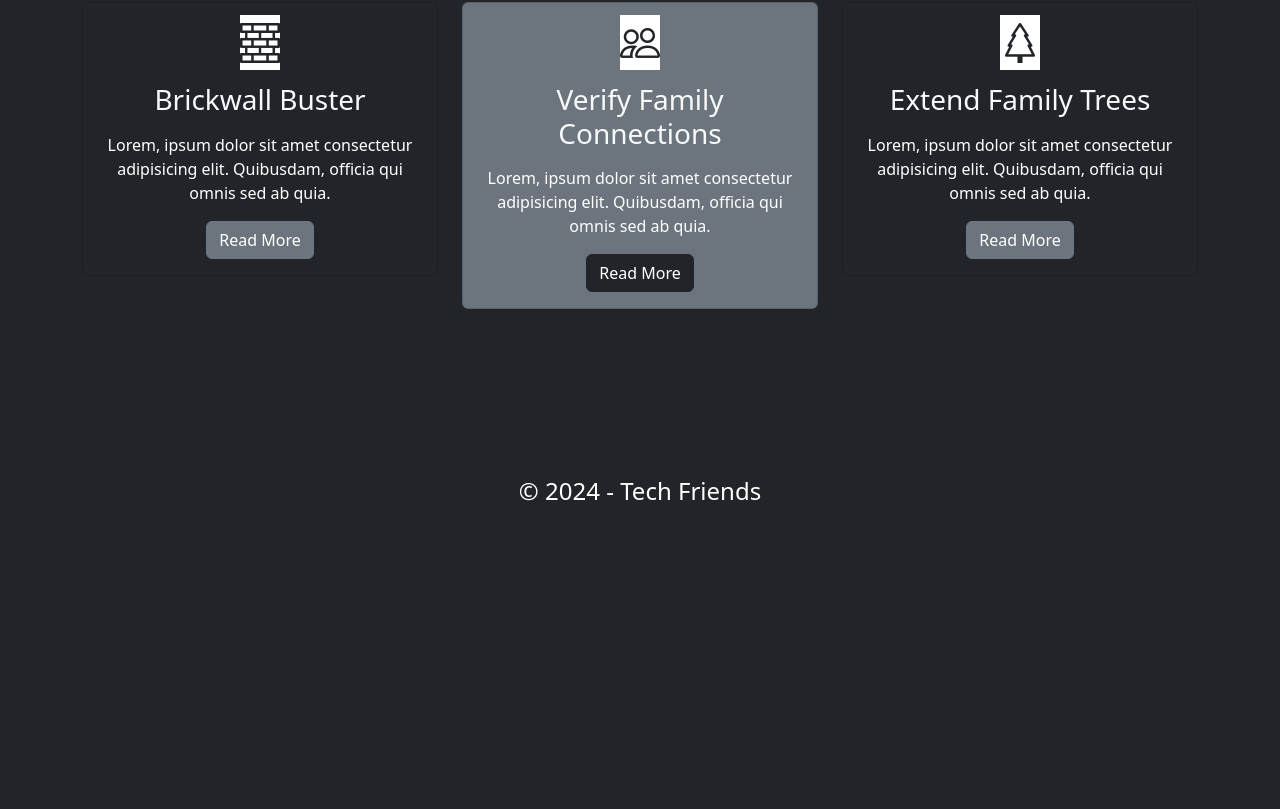
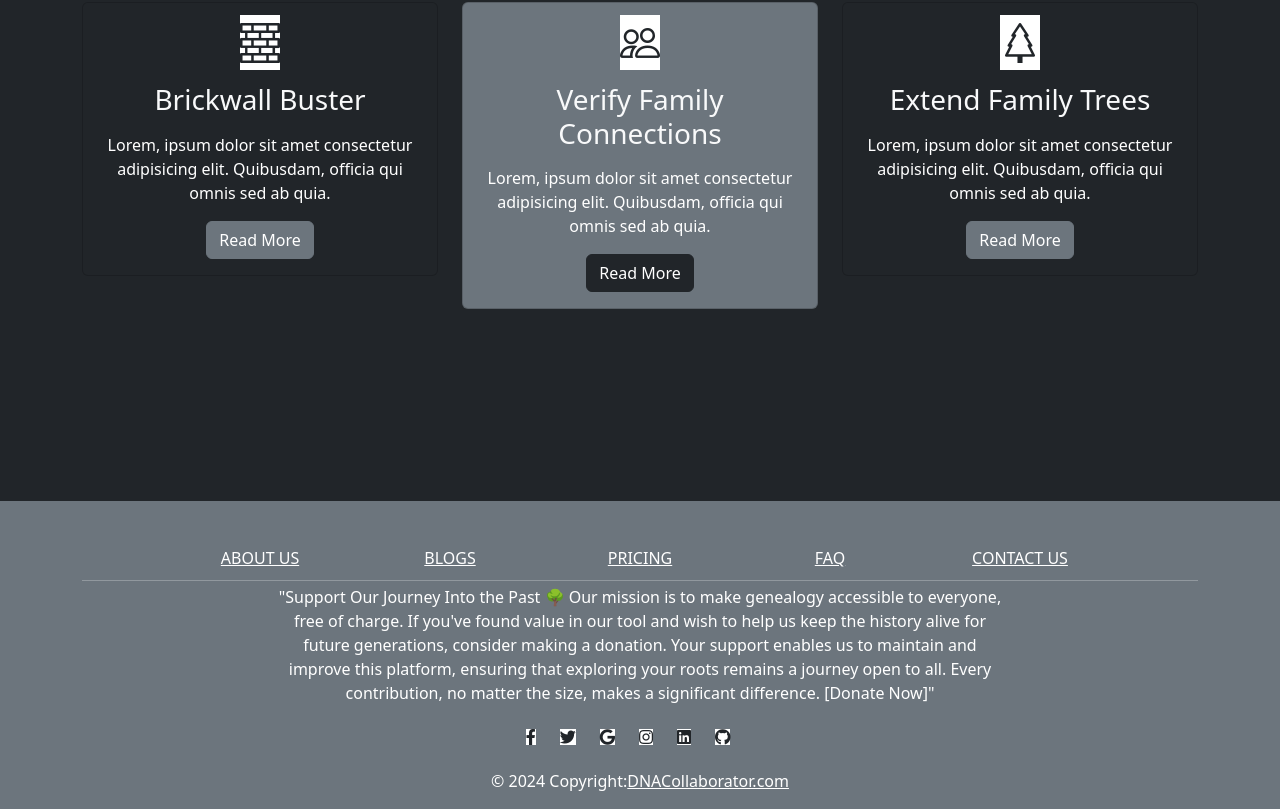
Before and after one commit to RobertWright0830/Proj3-DNACollaborator, a React (Vite) app in the folder client/: page / in a window 1280 px wide. Shown: the part 959-1768 px from the top of the page. Before the commit the page ends 1537 px from the top, so only its background shows below. Built offline with nearby package versions, Linux system fonts and the light colour scheme.

Commit message:
added footer

```diff
--- a/client/src/components/Footer/index.jsx
+++ b/client/src/components/Footer/index.jsx
@@ -1,22 +1,127 @@
-import { useLocation, useNavigate } from 'react-router-dom';
+import { useLocation, useNavigate } from "react-router-dom";
 
 const Footer = () => {
   const location = useLocation();
   const navigate = useNavigate();
   return (
-    <footer className="w-100 mt-auto text-dark p-4">
-      <div className="container text-center mb-5">
-        {location.pathname !== '/' && (
-          <button
-            className="btn btn-dark mb-3"
-            onClick={() => navigate(-1)}
-          >
-            &larr; Go Back
-          </button>
-        )}
-        <h4>&copy; {new Date().getFullYear()} - Tech Friends</h4>
-      </div>
-    </footer>
+    <div>
+      <footer className="text-center text-white bg-secondary">
+        {/* <!-- Grid container --> */}
+        <div className="container">
+          {/* <!-- Section: Links --> */}
+          <section className="mt-5">
+            {/* <!-- Grid row--> */}
+            <div className="row text-center d-flex justify-content-center pt-5">
+              {/* <!-- Grid column --> */}
+              <div className="col-md-2">
+                <h6 className="text-uppercase font-weight-bold">
+                  <a href="#!" className="text-white">
+                    About us
+                  </a>
+                </h6>
+              </div>
+              {/* <!-- Grid column --> */}
+
+              {/* <!-- Grid column --> */}
+              <div className="col-md-2">
+                <h6 className="text-uppercase font-weight-bold">
+                  <a href="#!" className="text-white">
+                    Blogs
+                  </a>
+                </h6>
+              </div>
+              {/* <!-- Grid column --> */}
+
+              {/* <!-- Grid column --> */}
+              <div className="col-md-2">
+                <h6 className="text-uppercase font-weight-bold">
+                  <a href="#!" className="text-white">
+                    Pricing
+                  </a>
+                </h6>
+              </div>
+              {/* <!-- Grid column --> */}
+
+              {/* <!-- Grid column --> */}
+              <div className="col-md-2">
+                <h6 className="text-uppercase font-weight-bold">
+                  <a href="#!" className="text-white">
+                    FAQ
+                  </a>
+                </h6>
+              </div>
+              {/* <!-- Grid column --> */}
+
+              {/* <!-- Grid column --> */}
+              <div className="col-md-2">
+                <h6 className="text-uppercase font-weight-bold">
+                  <a href="#!" className="text-white">
+                    Contact Us
+                  </a>
+                </h6>
+              </div>
+              {/* <!-- Grid column --> */}
+            </div>
+            {/* <!-- Grid row--> */}
+          </section>
+          {/* <!-- Section: Links --> */}
+
+          <hr className="my-1" />
+
+          {/* <!-- Section: Text --> */}
+          <section className="mb-1">
+            <div className="row d-flex justify-content-center">
+              <div className="col-lg-8">
+                <p>
+                  "Support Our Journey Into the Past 🌳 Our mission is to make
+                  genealogy accessible to everyone, free of charge. If you've
+                  found value in our tool and wish to help us keep the history
+                  alive for future generations, consider making a donation. Your
+                  support enables us to maintain and improve this platform,
+                  ensuring that exploring your roots remains a journey open to
+                  all. Every contribution, no matter the size, makes a
+                  significant difference. [Donate Now]"
+                </p>
+              </div>
+            </div>
+          </section>
+          {/* <!-- Section: Text --> */}
+
+          {/* <!-- Section: Social --> */}
+          <section className="text-center mb-1">
+            <a href="" className="text-white me-4">
+              <i className="fab fa-facebook-f"></i>
+            </a>
+            <a href="" className="text-white me-4">
+              <i className="fab fa-twitter"></i>
+            </a>
+            <a href="" className="text-white me-4">
+              <i className="fab fa-google"></i>
+            </a>
+            <a href="" className="text-white me-4">
+              <i className="fab fa-instagram"></i>
+            </a>
+            <a href="" className="text-white me-4">
+              <i className="fab fa-linkedin"></i>
+            </a>
+            <a href="" className="text-white me-4">
+              <i className="fab fa-github"></i>
+            </a>
+          </section>
+          {/* <!-- Section: Social --> */}
+        </div>
+        {/* <!-- Grid container --> */}
+
+        {/* <!-- Copyright --> */}
+        <div className="text-center p-3">
+          © 2024 Copyright:
+          <a className="text-white" href="https://mdbootstrap.com/">
+            DNACollaborator.com
+          </a>
+        </div>
+        {/* <!-- Copyright --> */}
+      </footer>
+    </div>
   );
 };
 
--- a/client/src/index.css
+++ b/client/src/index.css
@@ -1,6 +1,8 @@
  * {
     color: white;
 }
+
+
 
 i {
     background-color: white;
```
Also changed, not shown: 1 other file (tests, documents, lock files or other folders).
